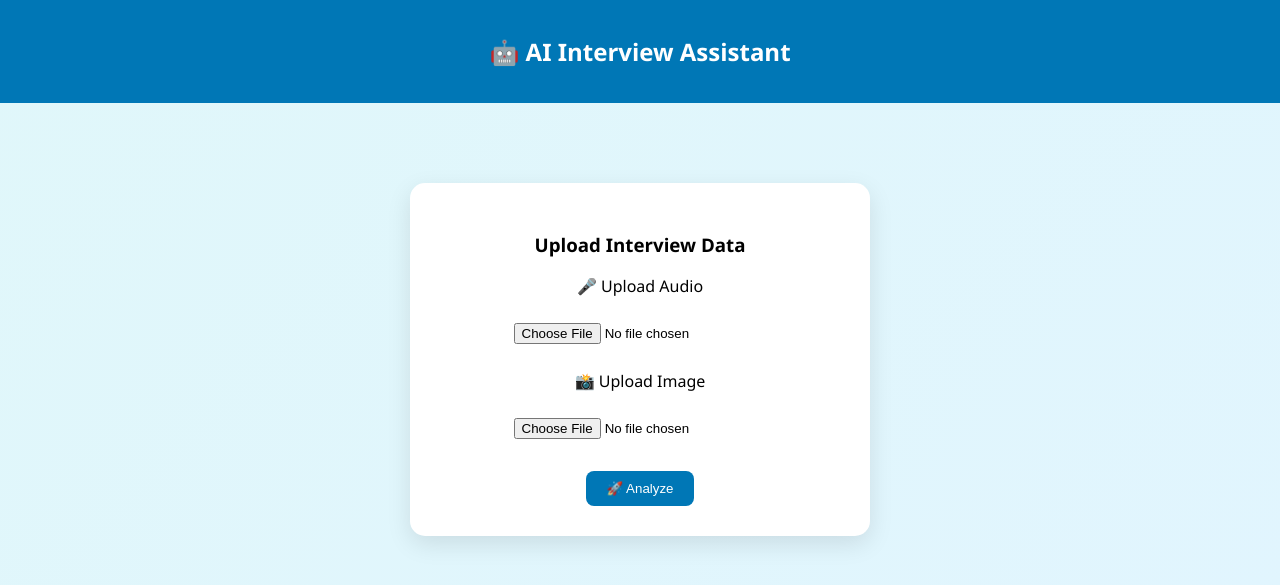
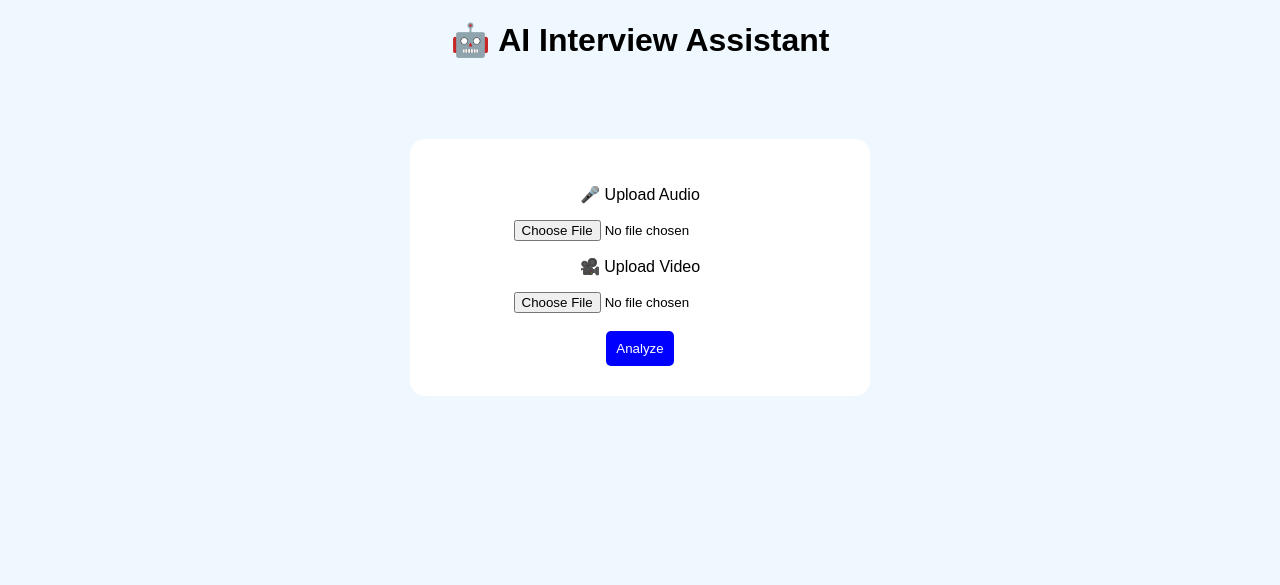
Before and after one commit to SadhvikaNallathigala/AI-Interview-Assistant, a Flask app: page / in a window 1280 px wide. Shown: the top 585 px of the page. Run offline with Flask 3, Linux system fonts and the light colour scheme.

Commit message:
updated video feature

```diff
--- a/app.py
+++ b/app.py
@@ -2,78 +2,90 @@ from flask import Flask, render_template, request
 from modules.speech import speech_to_text
 from modules.nlp import analyze_text
 from modules.vision import detect_emotion
+import cv2
+import os
 
 app = Flask(__name__)
 
+# 🎥 Extract frame from uploaded video
+def extract_frame(video_path):
+    cap = cv2.VideoCapture(video_path)
+    success, frame = cap.read()
+
+    if success:
+        frame_path = "frame.jpg"
+        cv2.imwrite(frame_path, frame)
+    else:
+        frame_path = None
+
+    cap.release()
+    return frame_path
+
+
+# 🏠 Home Route
 @app.route('/', methods=['GET', 'POST'])
-def index():
+def interview_analysis():
+
     if request.method == 'POST':
         try:
-            # Get uploaded files
-            audio = request.files['audio']
-            image = request.files['image']
+            # 📥 Get uploaded files
+            audio_file = request.files.get('audio')
+            video_file = request.files.get('video')
 
-            # Save files
-            audio.save("audio.wav")
-            image.save("face.jpg")
+            if not audio_file or not video_file:
+                return "Please upload both audio and video files"
 
-            print("Files received")
+            # 💾 Save files
+            audio_path = "audio.wav"
+            video_path = "video.mp4"
 
-            # Speech to text
-            text = speech_to_text("audio.wav")
-            print("Text:", text)
+            audio_file.save(audio_path)
+            video_file.save(video_path)
 
-            # NLP analysis
+            print("Files uploaded successfully")
+
+            # 🎤 Speech to Text
+            text = speech_to_text(audio_path)
+
+            # 🧠 NLP Analysis
             if text == "Audio not clear or wrong format":
                 text_score = 0.5
-                sentiment = "unknown"
+                sentiment = "neutral"
             else:
                 text_score, sentiment = analyze_text(text)
 
-            print("NLP done")
+            # 🎥 Extract frame from video
+            frame_path = extract_frame(video_path)
 
-            # Emotion detection (safe fallback)
-            try:
-                emotion = detect_emotion("face.jpg")
-            except:
+            # 😊 Emotion Detection
+            if frame_path:
+                try:
+                    emotion = detect_emotion(frame_path)
+                except:
+                    emotion = "neutral"
+            else:
                 emotion = "neutral"
 
-            print("Emotion:", emotion)
-
-            # Final score logic
-            if emotion == "happy":
-                emotion_score = 1
-            else:
-                emotion_score = 0.5
-
+            # ⭐ Final Score Calculation
+            emotion_score = 1 if emotion == "happy" else 0.5
             final_score = round((text_score * 0.6 + emotion_score * 0.4), 2)
 
-            # UI values
-            score_percent = int(final_score * 100)
-
-            if final_score > 0.7:
-                bar_color = "limegreen"
-            else:
-                bar_color = "orange"
-
+            # 📊 Render Result Page
             return render_template(
                 "result.html",
                 text=text,
                 sentiment=sentiment,
                 emotion=emotion,
-                score=final_score,
-                score_percent=score_percent,
-                bar_color=bar_color
+                score=final_score
             )
 
         except Exception as e:
-            return f"Error: {str(e)}"
+            return f"Error occurred: {str(e)}"
 
     return render_template("index.html")
 
 
-import os
-
+# 🚀 Run App
 if __name__ == "__main__":
     port = int(os.environ.get("PORT", 10000))
     app.run(host="0.0.0.0", port=port)
--- a/templates/index.html
+++ b/templates/index.html
@@ -5,64 +5,45 @@
 
     <style>
         body {
-            margin: 0;
-            font-family: 'Segoe UI', sans-serif;
-            background: linear-gradient(135deg, #e0f7fa, #e1f5fe);
+            font-family: Arial;
+            background: #f0f8ff;
             text-align: center;
         }
 
-        .navbar {
-            background: #0077b6;
-            color: white;
-            padding: 15px;
-        }
-
-        .container {
+        .box {
             background: white;
             width: 400px;
             margin: 80px auto;
             padding: 30px;
             border-radius: 15px;
-            box-shadow: 0 8px 25px rgba(0,0,0,0.1);
-        }
-
-        input {
-            margin: 10px;
         }
 
         button {
-            padding: 10px 20px;
-            background: #0077b6;
+            padding: 10px;
+            background: blue;
             color: white;
             border: none;
-            border-radius: 8px;
-            cursor: pointer;
-        }
-
-        button:hover {
-            background: #023e8a;
+            border-radius: 5px;
         }
     </style>
 </head>
 
 <body>
 
-<div class="navbar">
-    <h2>🤖 AI Interview Assistant</h2>
-</div>
+<h1>🤖 AI Interview Assistant</h1>
 
-<div class="container">
-    <h3>Upload Interview Data</h3>
+<div class="box">
+<form method="POST" enctype="multipart/form-data">
 
-    <form method="POST" enctype="multipart/form-data">
-        <p>🎤 Upload Audio</p>
-        <input type="file" name="audio" required><br>
+    <p>🎤 Upload Audio</p>
+    <input type="file" name="audio" required><br>
 
-        <p>📸 Upload Image</p>
-        <input type="file" name="image" required><br><br>
+    <p>🎥 Upload Video</p>
+    <input type="file" name="video" required><br><br>
 
-        <button type="submit">🚀 Analyze</button>
-    </form>
+    <button type="submit">Analyze</button>
+
+</form>
 </div>
 
 </body>
```
Also changed, not shown: templates/result.html (+23 -83 lines).
